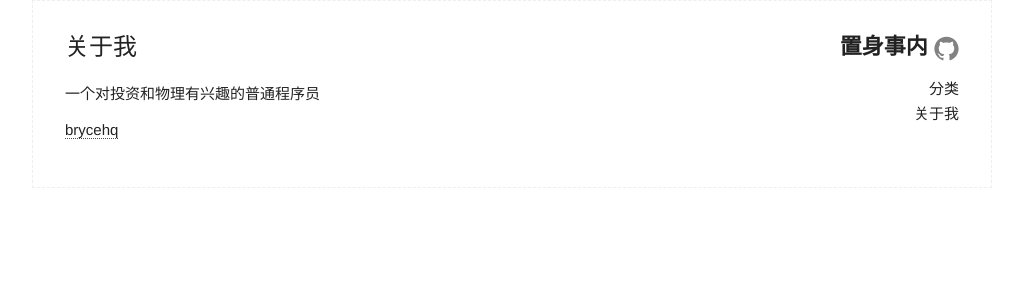
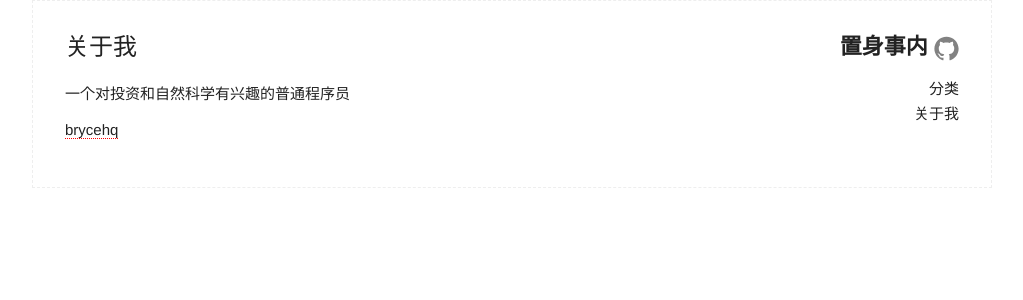
Before and after one commit to BryceHQ/brycehq.github.io, a Jekyll site: the page built from about.md, in a window 1280 px wide. Shown: the top 300 px of the page, without its empty margins (128-1151 px from the left). Built offline with Jekyll 4.4.1, drawn with Linux system fonts in a browser that asks for light colours.

Commit message:
feat: update

```diff
--- a/about.md
+++ b/about.md
@@ -3,6 +3,6 @@ layout: page
 title: 关于我
 permalink: /about/
 ---
-一个对投资和物理有兴趣的普通程序员
+一个对投资和自然科学有兴趣的普通程序员
 
 [brycehq](https://github.com/brycehq)
```
Also changed, not shown: _posts/2023-8-17-cat.md (+1 -1 lines).
